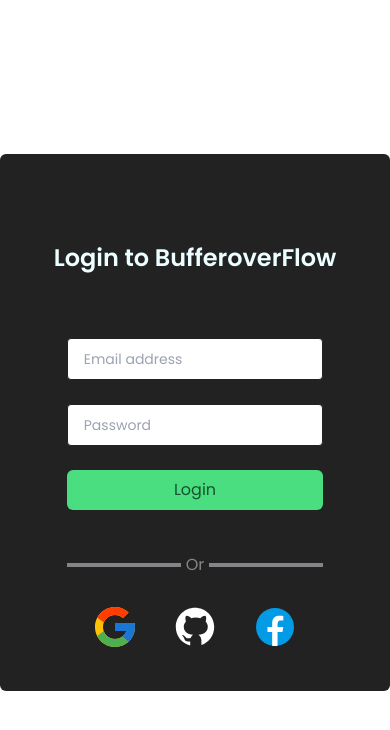
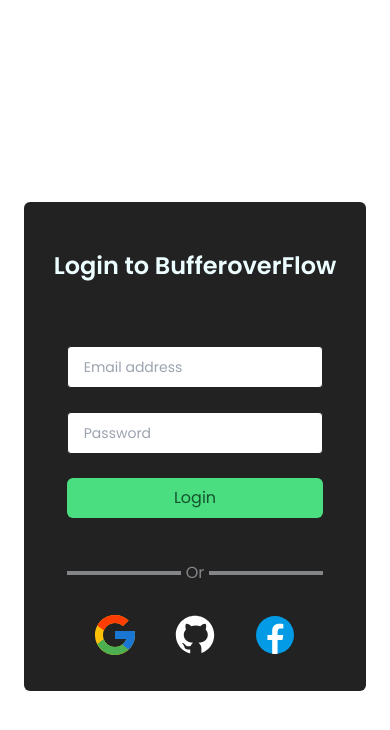
Before and after one commit to BufferOverflow-me/website, a Next.js app: page /sign_in in a window 390 px wide. Shown: the top 730 px of the page. Built offline with nearby package versions, Linux system fonts and the light colour scheme; no server answers.

Commit message:
Improve the signin page for mobile

```diff
--- a/pages/sign_in.jsx
+++ b/pages/sign_in.jsx
@@ -36,8 +36,8 @@ export default function Home() {
 
   return (
     <>
-      <div className="h-screen flex flex-col items-center justify-center">
-        <form className="py-10 px-6 text-center bg-[#222222] rounded-md ">
+      <div className="h-screen flex flex-col items-center justify-center m-6">
+        <form className="pb-8 text-center bg-[#222222] rounded-md ">
           <h1 className="text-2xl font-semibold  leading-loose my-10 text-cyan-50">
             Login to BufferoverFlow
           </h1>
```
